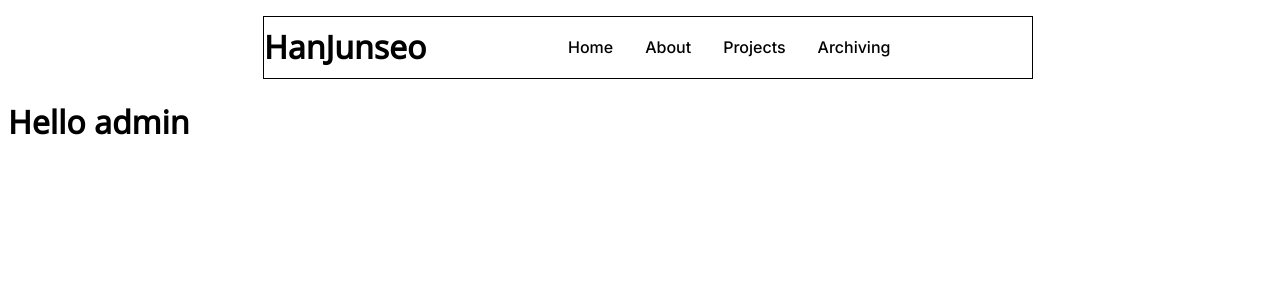
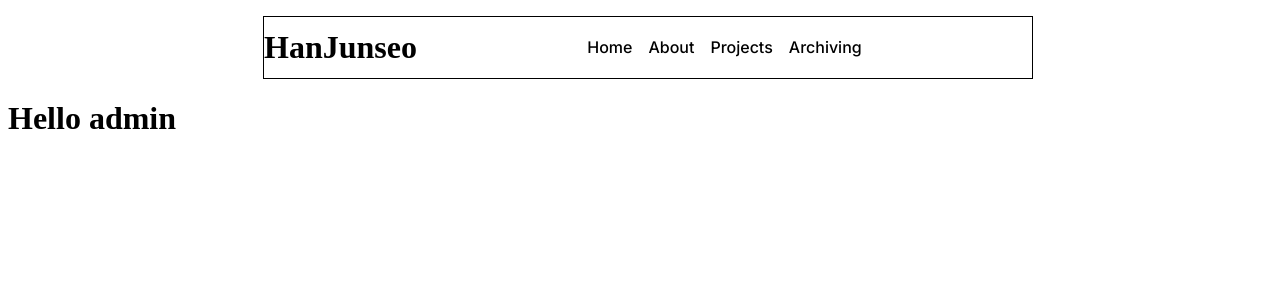
Before and after one commit to HanJunSeoJB/portfolio, a Next.js app in the folder portfolio/: page / in a window 1280 px wide. Shown: the top 300 px of the page. Built offline with nearby package versions, Linux system fonts and the light colour scheme.

Commit message:
feat: 네비 바 폰트 적용

```diff
--- a/portfolio/src/app/_component/nav.tsx
+++ b/portfolio/src/app/_component/nav.tsx
@@ -10,10 +10,10 @@ function Nav({ userName }: NavProps) {
         <div className={styles.inner}>
           <span className={styles.name}>{userName}</span>
           <div className={styles.nav}>
-            <li><Link href ='/home'>Home</Link></li>
-            <li><Link href ='/about'>About</Link></li>
-            <li><Link href ='/project'>Projects</Link></li>
-            <li><Link href = '/archiving'>Archiving</Link></li>
+            <Link href ='/home'>Home</Link>
+            <Link href ='/about'>About</Link>
+            <Link href ='/project'>Projects</Link>
+            <Link href = '/archiving'>Archiving</Link>
           </div>
         </div>
     )
--- a/portfolio/src/app/_style/header.module.css
+++ b/portfolio/src/app/_style/header.module.css
@@ -1,4 +1,3 @@
-@import url('https://fonts.googleapis.com/css2?family=Inter:wght@400;500;600;700&display=swap');
 
 .header {
     border: 1px solid black;
@@ -6,6 +5,7 @@
     height: 1.5%;
     display: flex;
     margin: 16px auto;
+    align-items: center;
 }
 
 .inner {
@@ -14,6 +14,8 @@
     place-items: start center;
     align-items: center;
     width: 100%;
+    height: 65%;
+
 }
 
 .name {
@@ -28,14 +30,17 @@
     justify-content:  center;
     align-items: center;
     width: 100%;
+    gap: 1rem;
 
 }
 
-.nav li {
-    list-style: none;
-    margin: 0 1rem;
-    font-family: 'Inter', sans-serif;
-    font-weight: 500;;
+.nav a {
+    line-height:1.5rem;
+    font-weight: 500;
+    text-decoration: none;
+    color: inherit;
+
+
 }
 
 .body {
--- a/portfolio/src/app/globals.css
+++ b/portfolio/src/app/globals.css
@@ -4,11 +4,9 @@
 html, body {
   height: 4053px;
   width: 100%;
-  font-family: 'Noto Sans', sans-serif;
 
 }
 
 a {
-  text-decoration: none;
-  color: inherit;
+  font-family: var(--font-inter, sans-serif);
 }
--- a/portfolio/src/app/layout.tsx
+++ b/portfolio/src/app/layout.tsx
@@ -1,5 +1,5 @@
 import type { Metadata } from "next";
-import { Geist, Geist_Mono } from "next/font/google";
+import { Geist, Geist_Mono, Inter } from "next/font/google";
 import "./globals.css";
 
 const geistSans = Geist({
@@ -10,6 +10,11 @@ const geistSans = Geist({
 const geistMono = Geist_Mono({
   variable: "--font-geist-mono",
   subsets: ["latin"],
+});
+
+const inter = Inter({
+  subsets: ['latin'],
+  variable: '--font-inter',
 });
 
 export const metadata: Metadata = {
@@ -24,7 +29,7 @@ export default function RootLayout({
 }>) {
   return (
     <html lang="en">
-      <body className={`${geistSans.variable} ${geistMono.variable}`}>
+      <body className={`${geistSans.variable} ${geistMono.variable} ${inter.variable}`}>
         {children}
       </body>
     </html>
```
